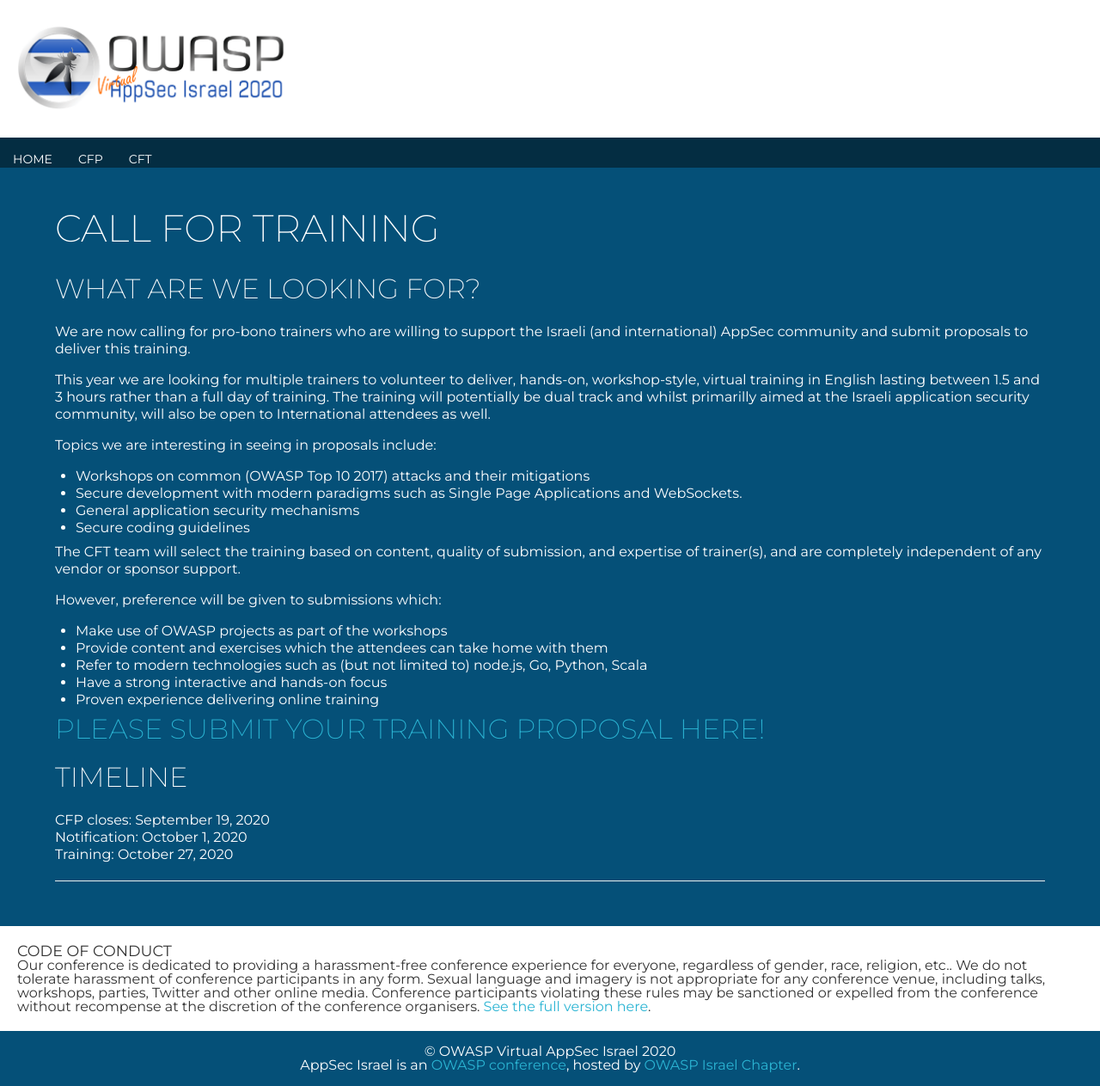
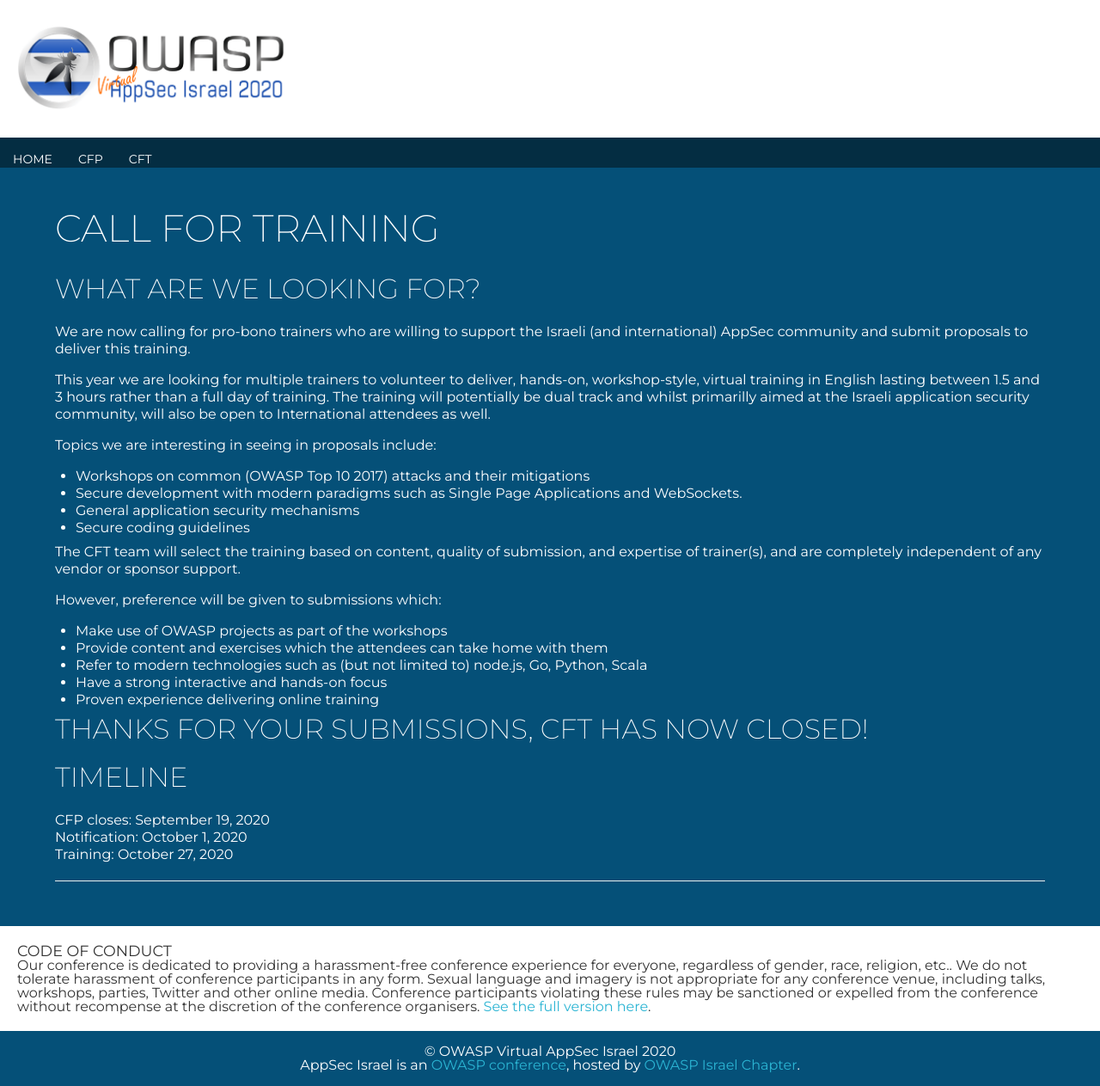
Before and after one commit to OWASP/www-event-appsecil-2023, a Jekyll site: the page built from CFT.md, in a window 1280 px wide. Shown: the whole page at 86% size. Built offline with Jekyll 4.4.1, drawn with Linux system fonts in a browser that asks for light colours; our own code applies the rules of GitHub Pages for plain Markdown files.

Commit message:
Update CFT.md
Closed CFT

```diff
--- a/CFT.md
+++ b/CFT.md
@@ -26,7 +26,7 @@ However, preference will be given to submissions which:
 - Have a strong interactive and hands-on focus
 - Proven experience delivering online training
 
-### [Please submit your Training proposal here!](https://www.papercall.io/appsecisrael2020trainingday)
+### Thanks for your submissions, CFT has now closed!
 
 ### Timeline
 
```
